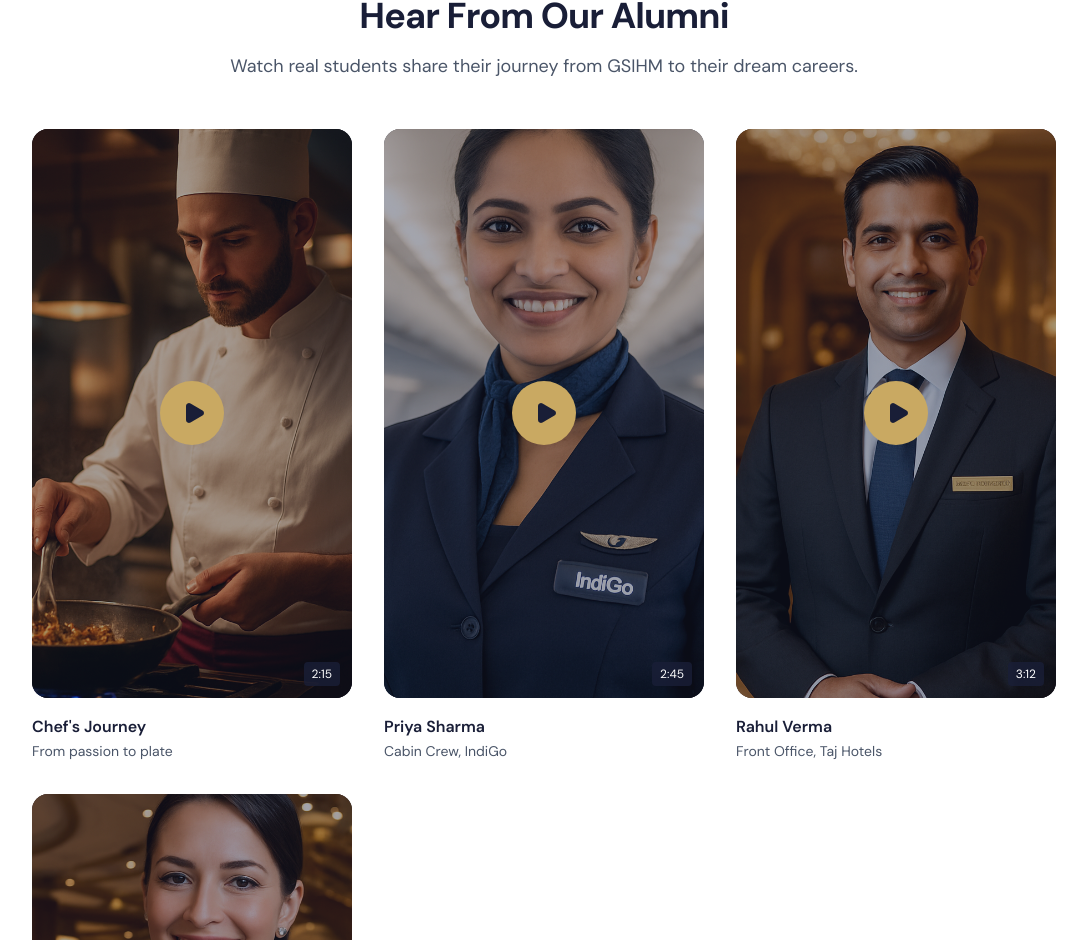
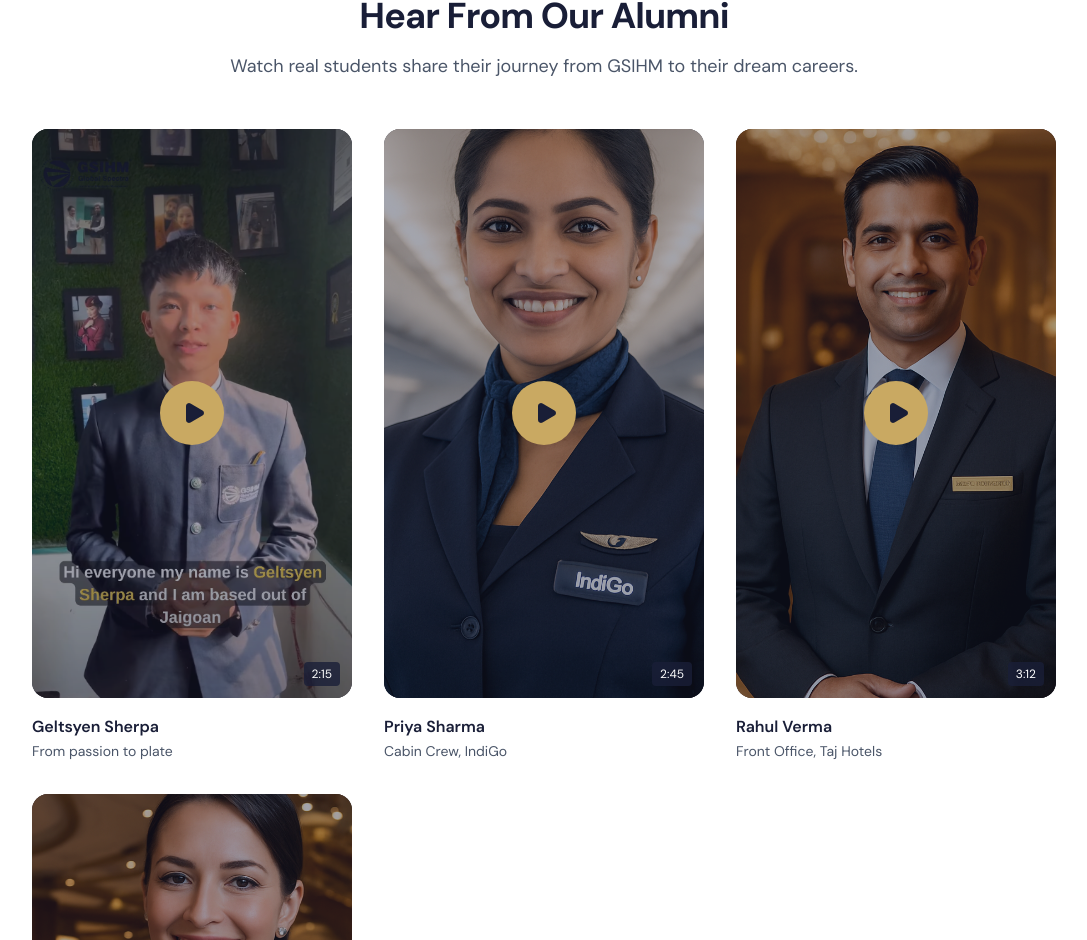
Before and after one commit to abhaykawar56-ui/GSIHM, a Next.js app: page /placements in a window 1280 px wide. Shown: the part 2153-3093 px from the top of the page, without its empty margins (96-1183 px from the left). Built offline with nearby package versions, Linux system fonts and the light colour scheme.

Commit message:
feat: update video testimonial and add new thumbnail image

```diff
--- a/app/placements/page.tsx
+++ b/app/placements/page.tsx
@@ -40,7 +40,7 @@ const companyFilters = [
 ]
 
 const videoTestimonials = [
-  { name: "Chef's Journey", role: "From passion to plate", thumbnail: "/images/chef-video.png", duration: "2:15", videoUrl: "https://hebbkx1anhila5yf.public.blob.vercel-storage.com/From%20passion%20to%20plate%2C%20the%20journey%20of%20a%20chef%20begins%20with%20hands-on%20experience%21%20%F0%9F%8D%BD%EF%B8%8F%E2%9C%A8%20Our%20talented%20-4jLGrEBbYOJdtkzE5SJru12As1LXUs.mp4" },
+  { name: "Geltsyen Sherpa", role: "From passion to plate", thumbnail: "/images/geltsyen-thumbnail.png", duration: "2:15", videoUrl: "https://hebbkx1anhila5yf.public.blob.vercel-storage.com/From%20passion%20to%20plate%2C%20the%20journey%20of%20a%20chef%20begins%20with%20hands-on%20experience%21%20%F0%9F%8D%BD%EF%B8%8F%E2%9C%A8%20Our%20talented%20-4jLGrEBbYOJdtkzE5SJru12As1LXUs.mp4" },
   { name: "Priya Sharma", role: "Cabin Crew, IndiGo", thumbnail: "/images/video-1.png", duration: "2:45" },
   { name: "Rahul Verma", role: "Front Office, Taj Hotels", thumbnail: "/images/video-2.png", duration: "3:12" },
   { name: "Kavya Iyer", role: "Guest Relations, Carnival", thumbnail: "/images/video-3.png", duration: "2:30" },
```
Also changed, not shown: public/images/geltsyen-thumbnail.png (added).
